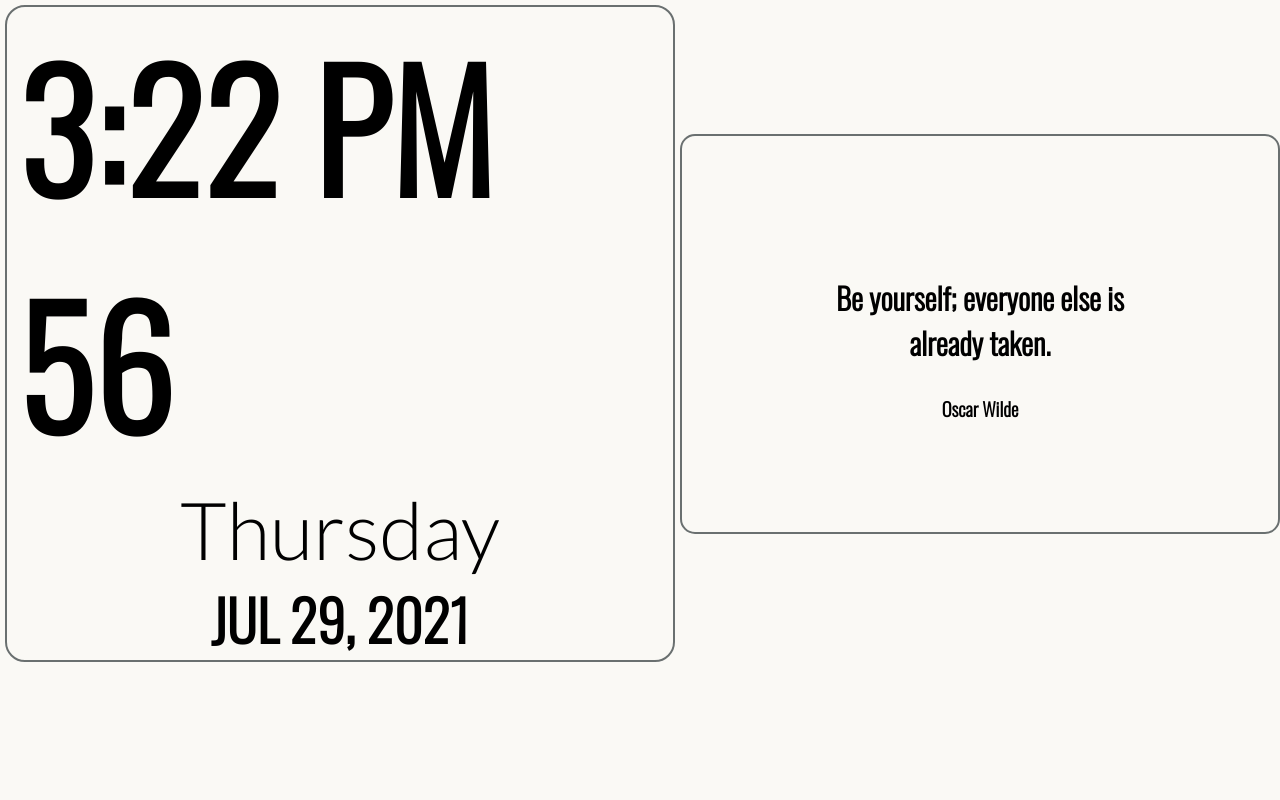
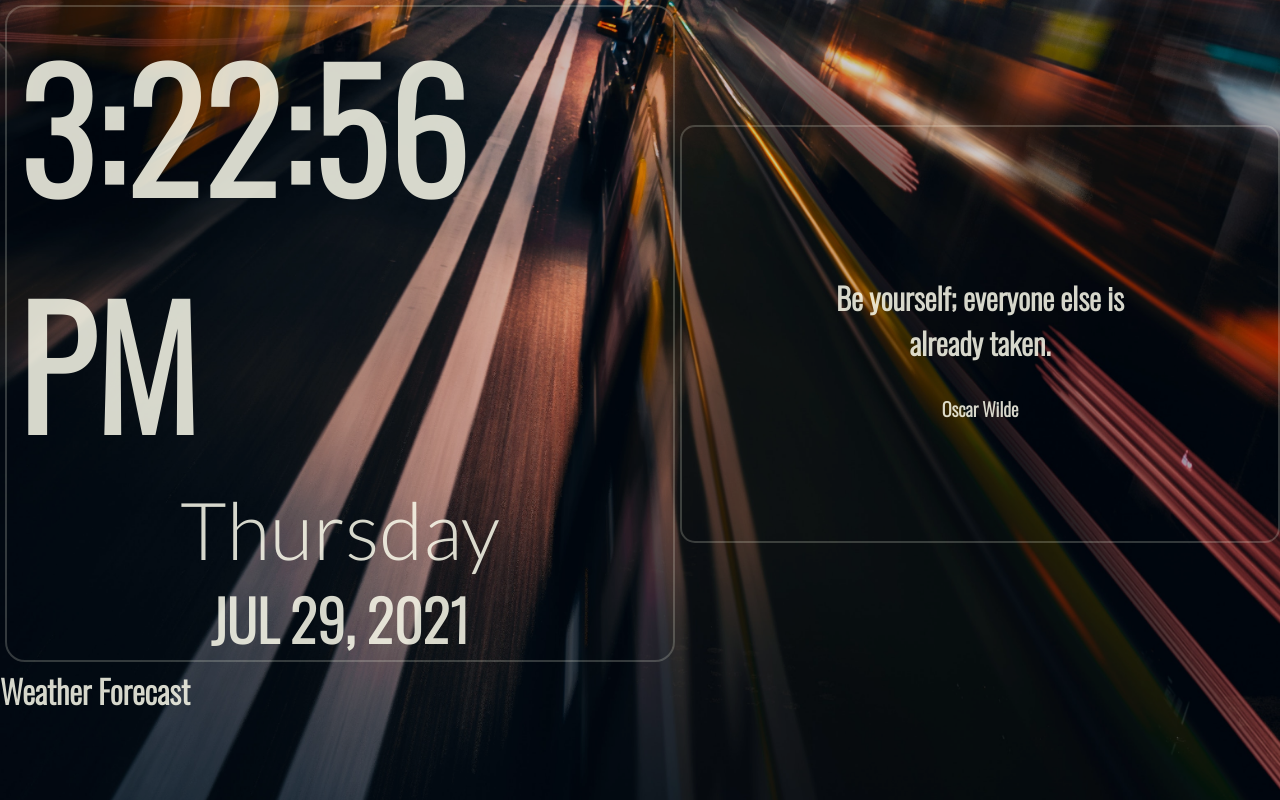
Before and after one commit to EpikSkeptik/dashboard-app, a React (Create React App) app: page / in a window 1280 px wide. Built offline with nearby package versions, Linux system fonts and the light colour scheme.

Commit message:
Updated background

```diff
--- a/src/App.js
+++ b/src/App.js
@@ -1,9 +1,13 @@
 import Header from './components/Header'
+import Bottom from './components/Bottom'
 
 function App() {
   return (
     <div className="container">
-      <Header/>
+      <div className="overlay">
+        <Header/>
+        <Bottom/>
+      </div>
     </div>
   );
 }
--- /dev/null
+++ b/src/components/Bottom.js
@@ -0,0 +1,11 @@
+import Weather from './Weather'
+
+const Bottom = () => {
+    return (
+        <div className='bottom-container'>
+            <Weather/>
+        </div>
+    )
+}
+
+export default Bottom
--- a/src/components/DateContainer.js
+++ b/src/components/DateContainer.js
@@ -19,6 +19,14 @@ const minsFormat = (today) => {
     }
 }
 
+const secsFormat = (today) => {
+    if (today.getSeconds() < 10) {
+        return '0' +  today.getSeconds();
+    } else {
+        return today.getSeconds();
+    }
+}
+
 // Time Am/PM
 const timeEnd = (today) => {
     if (today.getHours() > 12) {
@@ -31,7 +39,7 @@ const timeEnd = (today) => {
 // Make the timeStr
 const timeStr = () => {
     let today = new Date();
-    return hoursFormat(today) + ':' + minsFormat(today) + ' ' + timeEnd(today) + ' ' + today.getSeconds();
+    return hoursFormat(today) + ':' + minsFormat(today) + ':' + secsFormat(today) + ' ' + timeEnd(today) + ' ' ;
 }
 
 // Get Date
--- /dev/null
+++ b/src/components/Weather.js
@@ -0,0 +1,9 @@
+const Weather = () => {
+    return (
+        <div className='weather-container'>
+            <h1 className='weather-title'>Weather Forecast</h1>
+        </div>
+    )
+}
+
+export default Weather
--- a/src/index.css
+++ b/src/index.css
@@ -9,7 +9,19 @@
 body{
   font-family: 'Oswald';
   font-weight: 300;
-  background-color: rgba(250, 249, 245, 0.918);
+  background-image: url(./city-bg.jpg);
+  background-size: cover;
+  background-position: center;
+  background-repeat: no-repeat;
+  color: rgba(251, 252, 236, 0.85);
+}
+
+.overlay {
+  position: absolute;
+  height: 100vh;
+  width: 100%;
+  background-color: rgba(1,1,1, 0.2);
+  background-blend-mode: overlay;
 }
 
 header {
@@ -23,7 +35,7 @@ header {
   flex-direction: column;
   justify-content: center;
   align-items: center;
-  border: 2px solid rgb(106, 112, 112);
+  border: 2px solid rgba(251, 252, 236, 0.2);
   border-radius: 20px;
   margin: 5px 5px;
   width: 800px;
@@ -53,10 +65,10 @@ header {
   justify-content: center;
   align-items: center;
   flex-direction: column;
-  border:2px solid rgb(106, 112, 112);
+  border: 2px solid rgba(251, 252, 236, 0.2);
   border-radius: 15px;
   min-width: 600px;
-  height: 400px;
+  height: 418px;
 }
 
 .quote {
```
Also changed, not shown: src/city-bg.jpg (added), 1 other file (tests, documents, lock files or other folders).
